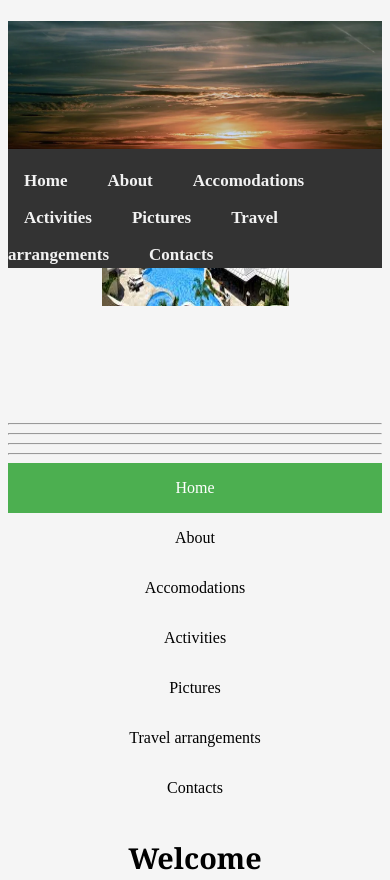
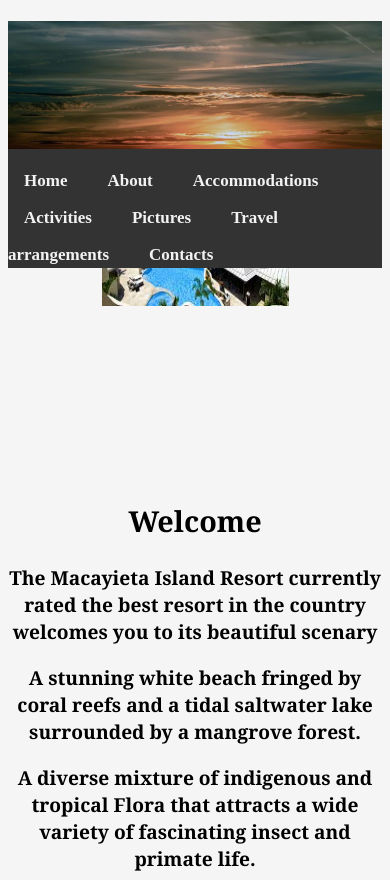
Before and after one commit to Youn-Andy/Macayieta-Resort, a plain HTML site: page index.html in a window 390 px wide. Shown: the top 880 px of the page. Drawn offline with Linux system fonts and the light colour scheme; files whose address does not match are found by name.

Commit message:
Created a gh- branch to make the website live

```diff
--- a/css/style.css
+++ b/css/style.css
@@ -20,14 +20,10 @@ body {
 
 /* Position the navbar container inside the image */
 .container {
-   width: 150px;
-   height: 100px;
+
   position: top;
   margin: inherit;
-  width: 100%;
-  background-position: center;
-  background-repeat: no-repeat;
-  background-size: 50% 50%;
+
 
 }
 
@@ -52,71 +48,11 @@ body {
   color: black;
 }
 
-* The sidebar menu */. .sidebar {
-  margin: 0;
-  padding: 10%;
-  width: 100%;
-  background-color: #f1f1f1;
-  position: fixed;
-  height: 100%;
-  overflow: auto;
-}
 
-
-.sidebar a {
-  display: block;
-  color: black;
-  padding: 16px;
-  text-decoration: none;
-}
-
-
-.sidebar a.active {
-  background-color: #4CAF50;
-  color: white;
-}
-
-
-.sidebar a:hover:not(.active) {
-  background-color: #555;
-  color: white;
-}
-
-/* Page content. The value of the margin-left property should match the value of the sidebar's width property */
-div.content {
-  margin-left: 200px;
-  padding: 1px 16px;
-  height: 100%;
-}
-
-/* On screens that are less than 700px wide, make the sidebar into a topbar */
-@media screen and (max-width: 700px) {
-  .sidebar {
-    width: 100%;
-    height: 100%;
-    position: relative;
-  }
-
-  .sidebar a {
-    float: left;
-  }
-
-  div.content {
-    margin-left: 0;
-  }
-}
-
-/* On screens that are less than 400px, display the bar vertically, instead of horizontally */
-@media screen and (max-width: 400px) {
-  .sidebar a {
-    text-align: center;
-    float: none;
-  }
-}
  .responsive{
   width: 100%;
   padding: 15px 5px 15px 20 px ;
-  height: auto;
+
  }
 .content {
   text-align: center;
--- a/index.html
+++ b/index.html
@@ -19,7 +19,7 @@
                     <img src="images/sunset-1645105__340.webp" alt="image" class="responsive">
                     <a class="active" href="index.html">Home</a>
                     <a href="about.html">About</a>
-                    <a href="accomodations.html">Accomodations</a>
+                    <a href="accomodations.html">Accommodations</a>
                     <a href="activities.html">Activities</a>
                     <a href="pictures.html">Pictures</a>
                     <a href="travel-arrangements.html">Travel arrangements</a>
@@ -32,24 +32,10 @@
 
 
     </h1>
-    <hr>
-    <hr>
-    <hr>
-    <hr>
-    <aside>
-        <div class="sidebar">
-            <a class="active" href="index.html">Home</a>
-            <a href="about.html">About</a>
-            <a href="accomodations.html">Accomodations</a>
-            <a href="activities.html">Activities</a>
-            <a href="pictures.html">Pictures</a>
-            <a href="travel-arrangements.html">Travel arrangements</a>
-            <a href="contact-information.html">Contacts</a>
 
-        </div>
-
-    </aside>
-
+    <br>
+    <br>
+    <br>
 
     <div class="content">
         <div>
@@ -71,7 +57,8 @@
 
         </div>
     </div>
-
+  <br>
+  <br>
     <div class="footer">
         <footer>
             <h1>Contact Us </h1>
```
Also changed, not shown: about.html (+2 -2 lines), accomodations.html (+1 -1 lines), activities.html (+1 -1 lines), contact-information.html (+1 -1 lines), pictures.html (+1 -1 lines), travel-arrangements.html (+10 -5 lines).
